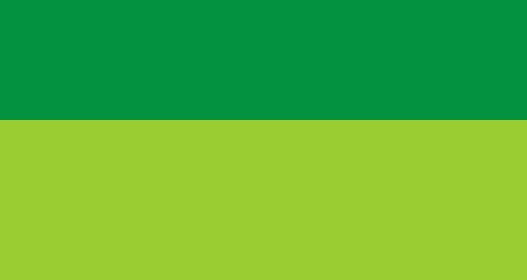
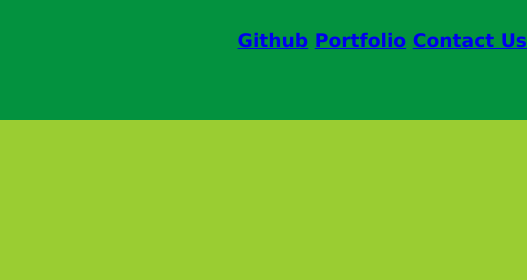
Before and after one commit to wloverde/landing, a plain HTML site: page index.html in a window 1280 px wide. Shown: the top 280 px of the page, 753-1280 px from the left. Drawn offline with Linux system fonts and the light colour scheme.

Commit message:
fixed alignment on Header Links

```diff
--- a/assets/style.css
+++ b/assets/style.css
@@ -56,3 +56,11 @@ h1,h2 {
     /* unessesary duplicate code, just an example  of CSS formating specific elements*/
     text-align: center;
 }
+
+#header-links {
+    position: relative;
+    text-align: right;
+    color: yellow;
+    bottom: 50px;
+
+}
--- a/index.html
+++ b/index.html
@@ -11,6 +11,11 @@
         <header>
             <h1> Contact Info </h1>
             <img id="icon" src="./assets/icon.png" alt="Ooooh.. Tasty..." title="Super tasty"/>
+            <h3 id="header-links">
+                <a href="https://github.com/wloverde">Github</a> </li>
+                <a href="https://github.com/wloverde">Portfolio</a> </li>
+                <a href="https://wloverde.github.io/prework-study-guide/">Contact Us</a></li>
+            </h3>
         </header>
 
         <main>
@@ -26,8 +31,8 @@
             <section class="container">
                 <h2>Contact Us</h2>
                 <section id="contact-form">
-                <p>Name <input type="Name"> </p>
-                <p>Email <input type="Email"> </p>
+                    <p>Name <input type="Name"> </p>
+                    <p>Email <input type="Email"> </p>
                 </section>
             </section>
             <h2>2023 Starter Bootcamp</h2>
```
